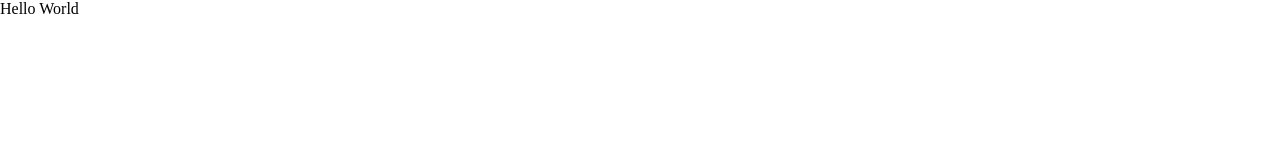
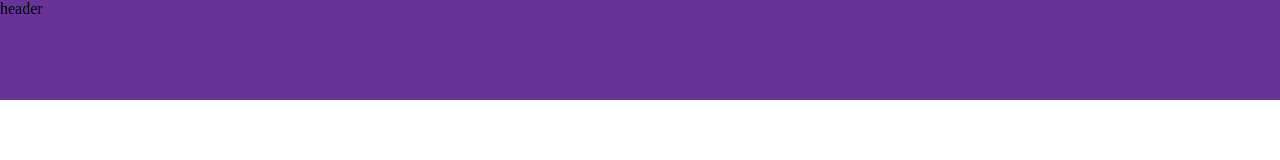
Before and after one commit to drimchansky/jade, a Gatsby site: page / in a window 1280 px wide. Built offline with nearby package versions, Linux system fonts and the light colour scheme; Gatsby itself is replaced by a stand-in of ours.

Commit message:
Add components structure

```diff
--- /dev/null
+++ b/src/components/header/Header.js
@@ -0,0 +1,8 @@
+import React from 'react'
+import styled from 'styled-components'
+
+const Header = () => {
+  return <div>header</div>
+}
+
+export default Header
--- /dev/null
+++ b/src/components/layouts/FrontScreen.js
@@ -0,0 +1,21 @@
+import React from 'react'
+import styled from 'styled-components'
+
+import Header from '../header/Header'
+
+const FrontScreenStyled = styled.div`
+  background: rebeccapurple;
+  height: 100px;
+`
+
+const FrontScreen = () => {
+  return (
+    <>
+      <FrontScreenStyled>
+        <Header />
+      </FrontScreenStyled>
+    </>
+  )
+}
+
+export default FrontScreen
--- a/src/components/Layout.js
+++ b/src/components/layouts/Layout.js
@@ -1,6 +1,6 @@
 import React from 'react'
 
-import GlobalStyles from './GlobalStyles'
+import GlobalStyles from '../utility/GlobalStyles'
 
 const Layout = ({ children }) => {
   return (
--- a/src/pages/index.js
+++ b/src/pages/index.js
@@ -1,7 +1,12 @@
-import React from "react"
+import React from 'react'
 
-import Layout from "../components/Layout"
+import Layout from '../components/layouts/Layout'
+import FrontScreen from '../components/layouts/FrontScreen'
 
 export default () => {
-  return <Layout>Hello World</Layout>
+  return (
+    <Layout>
+      <FrontScreen />
+    </Layout>
+  )
 }
```
Also changed, not shown: src/components/header/Logo.js (added, +7 -0 lines), src/components/header/NavList.js (added, +7 -0 lines), src/components/common/Button.js (renamed from src/components/Button.js), src/components/utility/GlobalStyles.js (renamed from src/components/GlobalStyles.js).
